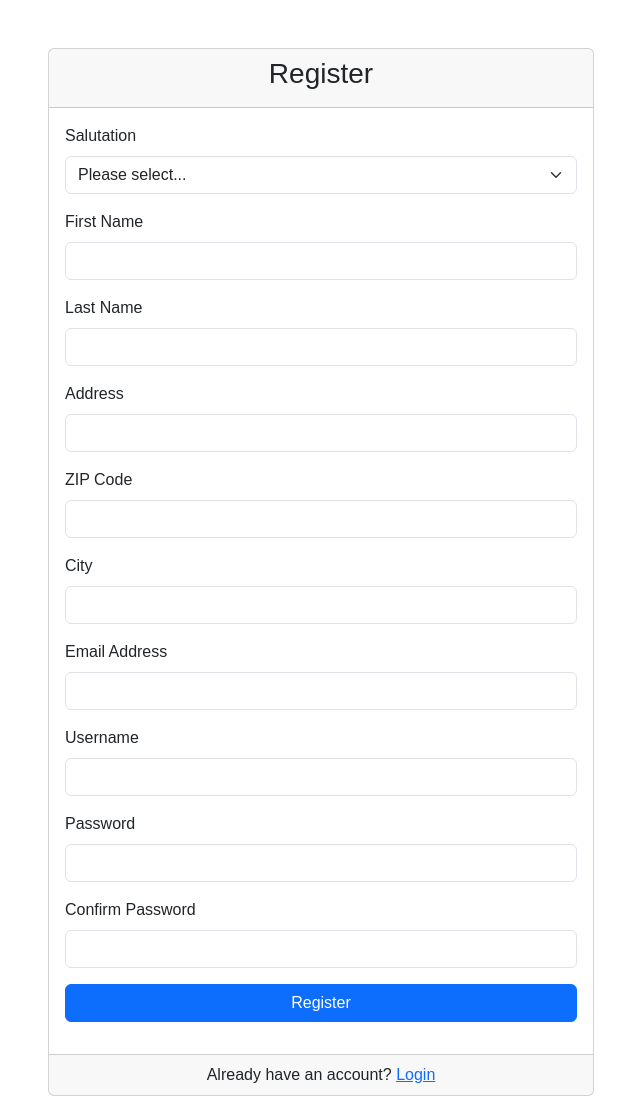
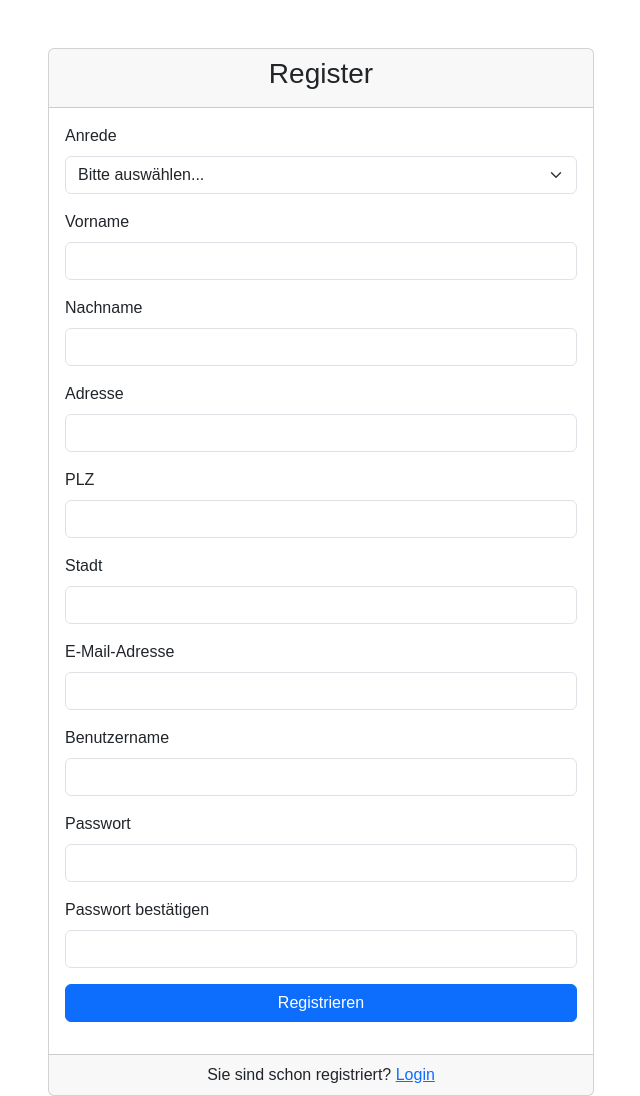
Before and after one commit to tolstoiOM/webshop, a PHP site: page /Frontend/sites/registration.php in a window 1280 px wide. Shown: the part 77-1173 px from the top of the page, without its empty margins (319-959 px from the left). Run offline with PHP 8.4, Linux system fonts and the light colour scheme.

Commit message:
Labels auf Deutsch umbenannt

```diff
--- a/Frontend/sites/registration.php
+++ b/Frontend/sites/registration.php
@@ -4,7 +4,7 @@
 <head>
   <meta charset="UTF-8" />
   <meta name="viewport" content="width=device-width, initial-scale=1" />
-  <title>Registration - Harry Potter Store</title>
+  <title>Registrierung - Harry Potter Shop</title>
   <link rel="stylesheet" href="https://cdn.jsdelivr.net/npm/bootstrap@5.3.0/dist/css/bootstrap.min.css" />
   <link rel="stylesheet" href="../res/css/style.css" />
   <link rel="stylesheet" href="https://cdnjs.cloudflare.com/ajax/libs/font-awesome/6.4.2/css/all.min.css">
@@ -23,78 +23,78 @@
             <form id="registration-form">
               <!-- Salutation -->
               <div class="mb-3">
-                <label for="salutation" class="form-label">Salutation</label>
+                <label for="salutation" class="form-label">Anrede</label>
                 <select class="form-select" id="salutation" name="salutation" required>
-                  <option value="">Please select...</option>
-                  <option value="Mr.">Mr.</option>
-                  <option value="Ms.">Ms.</option>
-                  <option value="Other">Other</option>
+                  <option value="">Bitte auswählen...</option>
+                  <option value="Mr.">Herr</option>
+                  <option value="Ms.">Frau</option>
+                  <option value="Other">Divers</option>
                 </select>
               </div>
 
               <!-- First Name -->
               <div class="mb-3">
-                <label for="firstName" class="form-label">First Name</label>
+                <label for="firstName" class="form-label">Vorname</label>
                 <input type="text" class="form-control" id="firstName" name="firstName" required>
               </div>
 
               <!-- Last Name -->
               <div class="mb-3">
-                <label for="lastName" class="form-label">Last Name</label>
+                <label for="lastName" class="form-label">Nachname</label>
                 <input type="text" class="form-control" id="lastName" name="lastName" required>
               </div>
 
               <!-- Address -->
               <div class="mb-3">
-                <label for="address" class="form-label">Address</label>
+                <label for="address" class="form-label">Adresse</label>
                 <input type="text" class="form-control" id="address" name="address" required>
               </div>
 
               <!-- ZIP Code -->
               <div class="mb-3">
-                <label for="zip" class="form-label">ZIP Code</label>
+                <label for="zip" class="form-label">PLZ</label>
                 <input type="text" class="form-control" id="zip" name="zip" required>
               </div>
 
               <!-- City -->
               <div class="mb-3">
-                <label for="city" class="form-label">City</label>
+                <label for="city" class="form-label">Stadt</label>
                 <input type="text" class="form-control" id="city" name="city" required>
               </div>
 
               <!-- Email -->
               <div class="mb-3">
-                <label for="email" class="form-label">Email Address</label>
+                <label for="email" class="form-label">E-Mail-Adresse</label>
                 <input type="email" class="form-control" id="email" name="email" required>
               </div>
 
               <!-- Username -->
               <div class="mb-3">
-                <label for="username" class="form-label">Username</label>
+                <label for="username" class="form-label">Benutzername</label>
                 <input type="text" class="form-control" id="username" name="username" required>
               </div>
 
               <!-- Password -->
               <div class="mb-3">
-                <label for="password" class="form-label">Password</label>
+                <label for="password" class="form-label">Passwort</label>
                 <input type="password" class="form-control" id="password" name="password" required>
               </div>
 
               <!-- Confirm Password -->
               <div class="mb-3">
-                <label for="confirmPassword" class="form-label">Confirm Password</label>
+                <label for="confirmPassword" class="form-label">Passwort bestätigen</label>
                 <input type="password" class="form-control" id="confirmPassword" name="confirmPassword" required>
               </div>
 
               <!-- Submit Button -->
               <div class="d-grid">
-                <button type="submit" class="btn btn-primary">Register</button>
+                <button type="submit" class="btn btn-primary">Registrieren</button>
               </div>
             </form>
             <div id="registration-message" class="mt-3"></div>
           </div>
           <div class="card-footer text-center">
-            Already have an account? <a href="login.php">Login</a>
+            Sie sind schon registriert? <a href="login.php">Login</a>
           </div>
         </div>
       </div>
```
Also changed, not shown: Frontend/sites/login.php (+4 -4 lines), Frontend/sites/myprofile.php (+18 -18 lines), index.php (+5 -5 lines), 1 other file.
